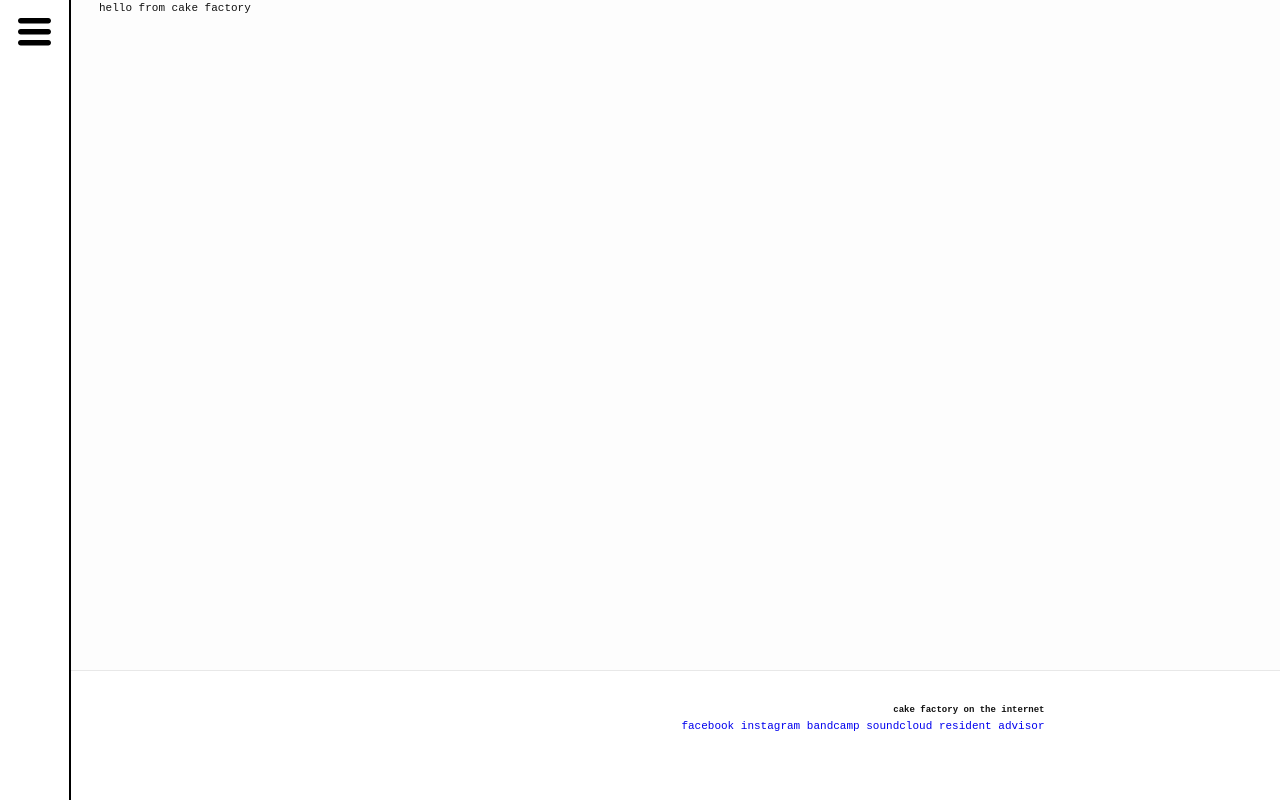
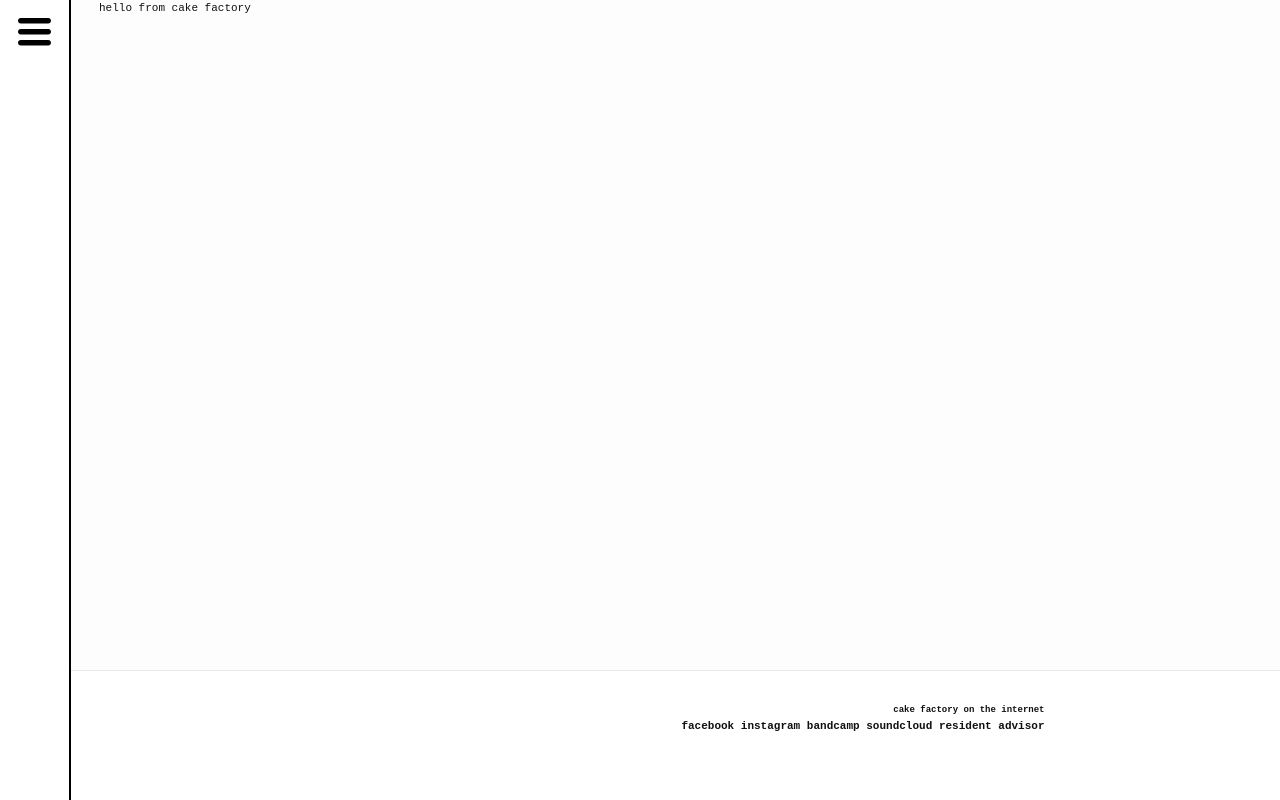
Before and after one commit to jillii/cf, a plain HTML site: page index.html in a window 1280 px wide. Drawn offline with Linux system fonts and the light colour scheme; a web font is replaced by a local one.

Commit message:
Add link styles.

```diff
--- a/jills-styles.css
+++ b/jills-styles.css
@@ -5,6 +5,13 @@ body {
 	font-size: 11px;
 	box-sizing: border-box;
 	scroll-behavior: smooth;
+}
+a {
+	color: inherit;
+	font-weight: 700;
+}
+a:hover {
+	text-decoration: underline;
 }
 main {
 	background-color: #fff5ee57;
```
